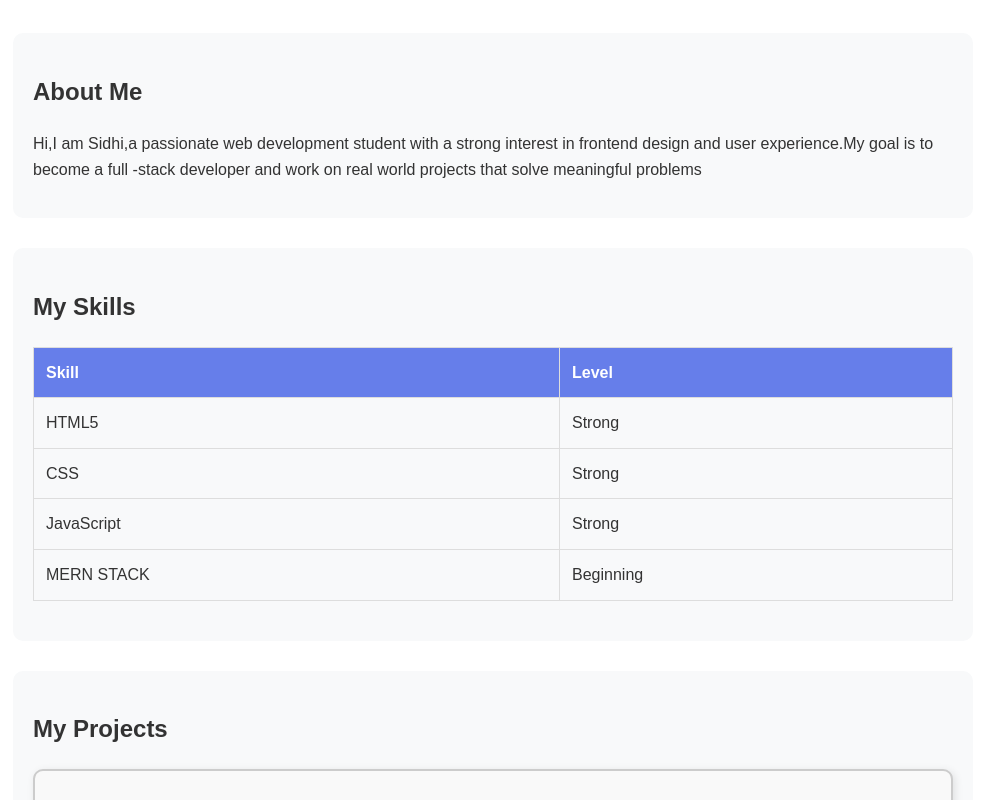
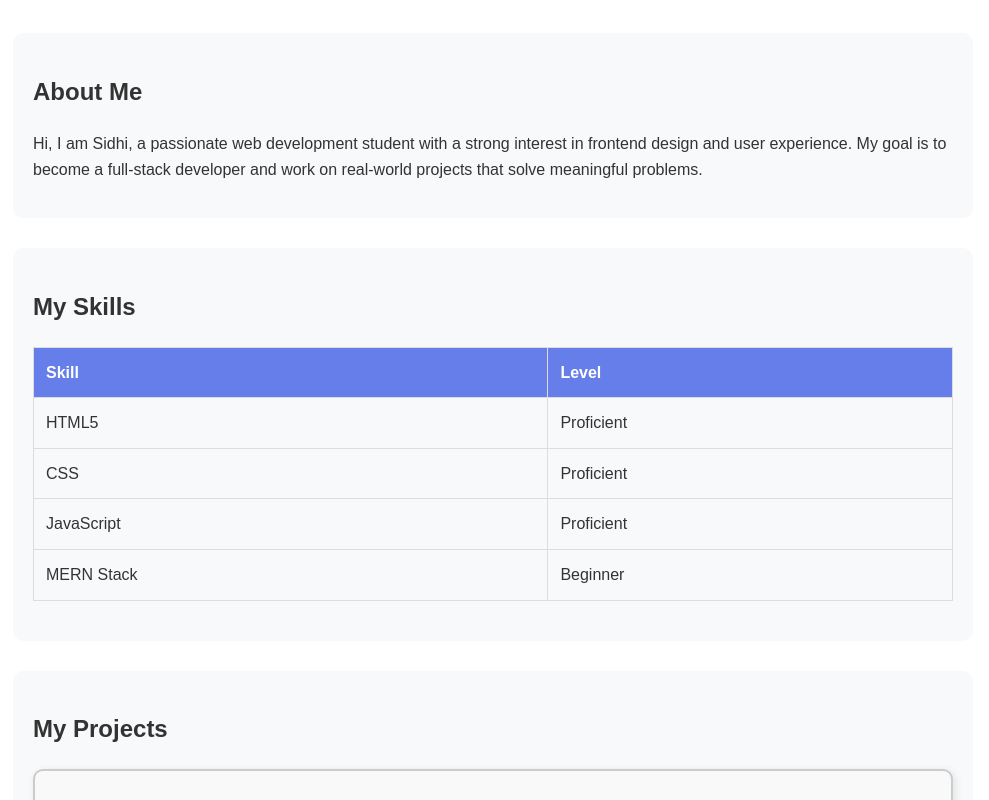
Before and after one commit to sidhianand/PORTFOLIO-WEBSITE, a plain HTML site: page index.html in a window 1280 px wide. Shown: the part 496-1296 px from the top of the page, without its empty margins (147-1136 px from the left). Drawn offline with Linux system fonts and the light colour scheme.

Commit message:
portfoliowebsite

```diff
--- a/index.html
+++ b/index.html
@@ -27,9 +27,7 @@
     <main>
         <section id="about">
             <h2>About Me</h2>
-            <p>Hi,I am Sidhi,a passionate web development student with a strong interest in frontend design and user
-                experience.My goal is to become a full -stack developer and work on real world projects that solve
-                meaningful problems</p>
+            <p>Hi, I am Sidhi, a passionate web development student with a strong interest in frontend design and user experience. My goal is to become a full-stack developer and work on real-world projects that solve meaningful problems.</p>
 
         </section>
         <section id="skills">
@@ -45,23 +43,23 @@
                 <tbody>
                     <tr>
                         <td>HTML5</td>
-                        <td>Strong</td>
+                        <td>Proficient</td>
 
                     </tr>
                     <tr>
                         <td>CSS</td>
-                        <td>Strong</td>
+                        <td>Proficient</td>
 
                     </tr>
                     <tr>
 
                         <td>JavaScript</td>
-                        <td>Strong</td>
+                        <td>Proficient</td>
 
                     </tr>
                     <tr>
-                        <td>MERN STACK</td>
-                        <td>Beginning</td>
+                        <td>MERN Stack</td>
+                        <td>Beginner</td>
 
                     </tr>
                 </tbody>
```
